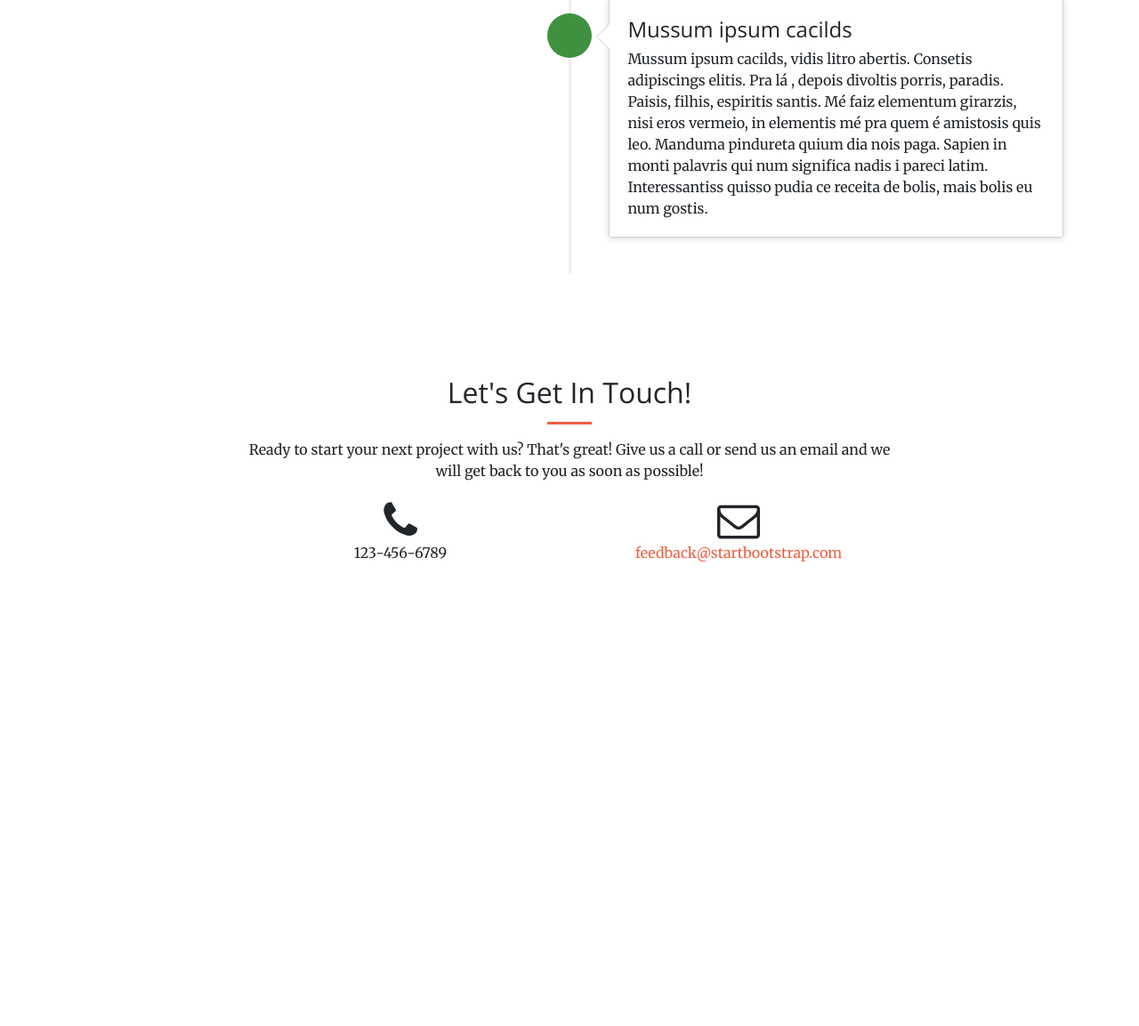
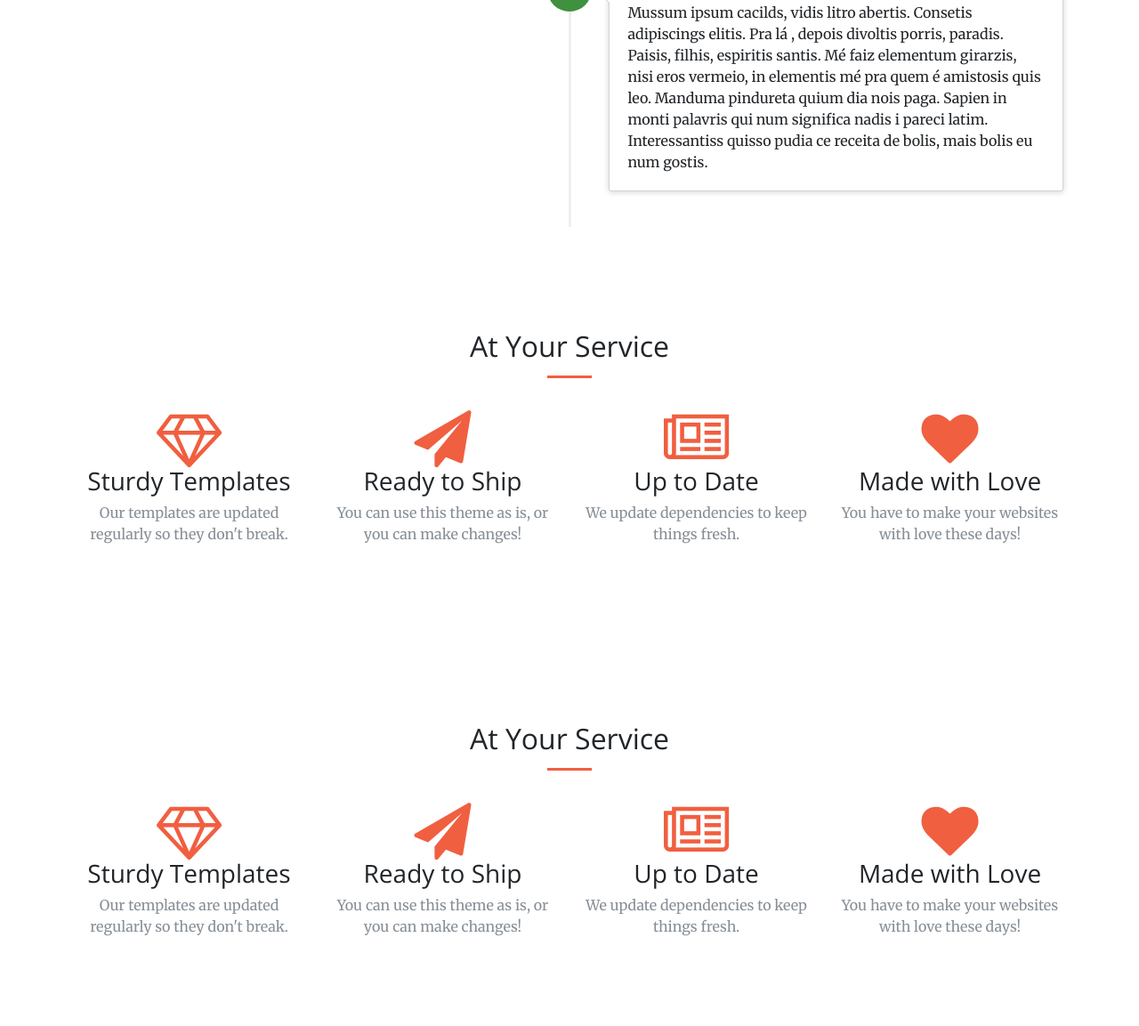
Before and after one commit to sorinbiriescu/thauinabox, a Flask app: page /resume in a window 1280 px wide. Shown: the part 2569-3722 px from the top of the page at 89% size. Before the commit the page ends 3200 px from the top, so only its background shows below. Run offline with Flask 2, Linux system fonts and the light colour scheme; some libraries are stand-ins or nearby versions.

Commit message:
Created the Resume page

```diff
--- a/app/templates/base.html
+++ b/app/templates/base.html
@@ -24,7 +24,11 @@
     <!-- Custom styles for this template -->
     <link href="../static/css/creative.min.css" rel="stylesheet">
 
+    <link href="../static/css/timeline.css" rel="stylesheet">
+
   </head>
+
+  <body id="page-top">
 
   {% block content %}
   {% endblock %}
--- a/app/templates/index.html
+++ b/app/templates/index.html
@@ -2,7 +2,7 @@
 {% extends "base.html" %}
 
 {% block content %}
-  <body id="page-top">
+
 
     <!-- Navigation -->
     <nav class="navbar navbar-expand-lg navbar-light fixed-top" id="mainNav">
--- a/app/templates/resume.html
+++ b/app/templates/resume.html
@@ -1,31 +1,7 @@
-<!DOCTYPE html>
-<html lang="en">
 
-  <head>
+{% extends "base.html" %}
 
-    <meta charset="utf-8">
-    <meta name="viewport" content="width=device-width, initial-scale=1, shrink-to-fit=no">
-    <meta name="description" content="">
-    <meta name="author" content="">
-
-    <title>Creative - Start Bootstrap Theme</title>
-
-    <!-- Bootstrap core CSS -->
-    <link href="../static/vendor/bootstrap/css/bootstrap.min.css" rel="stylesheet">
-
-    <!-- Custom fonts for this template -->
-    <link href="../static/vendor/font-awesome/css/font-awesome.min.css" rel="stylesheet" type="text/css">
-    <link href='https://fonts.googleapis.com/css?family=Open+Sans:300italic,400italic,600italic,700italic,800italic,400,300,600,700,800' rel='stylesheet' type='text/css'>
-    <link href='https://fonts.googleapis.com/css?family=Merriweather:400,300,300italic,400italic,700,700italic,900,900italic' rel='stylesheet' type='text/css'>
-
-    <!-- Plugin CSS -->
-    <link href="../static/vendor/magnific-popup/magnific-popup.css" rel="stylesheet">
-
-    <!-- Custom styles for this template -->
-    <link href="../static/css/creative.min.css" rel="stylesheet">
-    <link href="../static/css/timeline.css" rel="stylesheet">
-
-  </head>
+{% block content %}
 
   <body id="page-top">
 
@@ -42,13 +18,13 @@
                 <a class="nav-link js-scroll-trigger" href="#about">About</a>
               </li>
               <li class="nav-item">
-                <a class="nav-link js-scroll-trigger" href="#services">Services</a>
+                <a class="nav-link js-scroll-trigger" href="#work_experience">Work Experience</a>
               </li>
               <li class="nav-item">
-                <a class="nav-link js-scroll-trigger" href="#portfolio">Portfolio</a>
+                <a class="nav-link js-scroll-trigger" href="#competences">Competences</a>
               </li>
               <li class="nav-item">
-                <a class="nav-link js-scroll-trigger" href="#contact">Contact</a>
+                <a class="nav-link js-scroll-trigger" href="#education">Education</a>
               </li>
             </ul>
           </div>
@@ -68,12 +44,12 @@
       </div>
     </section>
 
-    <section class="p-0" id="portfolio">
+    <section class="p-0" id="work_experience">
       <div class="row">
         <div class="container">
-            <div class="page-header">
+            <!-- <div class="page-header">
                 <h1 id="timeline">Timeline</h1>
-            </div>
+            </div> -->
             <ul class="timeline">
                 <li>
                   <div class="timeline-badge"><i class="glyphicon glyphicon-check"></i></div>
@@ -170,43 +146,90 @@
       </div>
     </section>
 
-    <section id="contact">
+    <section id="competences">
       <div class="container">
         <div class="row">
-          <div class="col-lg-8 mx-auto text-center">
-            <h2 class="section-heading">Let's Get In Touch!</h2>
+          <div class="col-lg-12 text-center">
+            <h2 class="section-heading">At Your Service</h2>
             <hr class="primary">
-            <p>Ready to start your next project with us? That's great! Give us a call or send us an email and we will get back to you as soon as possible!</p>
           </div>
         </div>
+      </div>
+      <div class="container">
         <div class="row">
-          <div class="col-lg-4 ml-auto text-center">
-            <i class="fa fa-phone fa-3x sr-contact"></i>
-            <p>123-456-6789</p>
+          <div class="col-lg-3 col-md-6 text-center">
+            <div class="service-box">
+              <i class="fa fa-4x fa-diamond text-primary sr-icons"></i>
+              <h3>Sturdy Templates</h3>
+              <p class="text-muted">Our templates are updated regularly so they don't break.</p>
+            </div>
           </div>
-          <div class="col-lg-4 mr-auto text-center">
-            <i class="fa fa-envelope-o fa-3x sr-contact"></i>
-            <p>
-              <a href="mailto:your-email@your-domain.com">feedback@startbootstrap.com</a>
-            </p>
+          <div class="col-lg-3 col-md-6 text-center">
+            <div class="service-box">
+              <i class="fa fa-4x fa-paper-plane text-primary sr-icons"></i>
+              <h3>Ready to Ship</h3>
+              <p class="text-muted">You can use this theme as is, or you can make changes!</p>
+            </div>
+          </div>
+          <div class="col-lg-3 col-md-6 text-center">
+            <div class="service-box">
+              <i class="fa fa-4x fa-newspaper-o text-primary sr-icons"></i>
+              <h3>Up to Date</h3>
+              <p class="text-muted">We update dependencies to keep things fresh.</p>
+            </div>
+          </div>
+          <div class="col-lg-3 col-md-6 text-center">
+            <div class="service-box">
+              <i class="fa fa-4x fa-heart text-primary sr-icons"></i>
+              <h3>Made with Love</h3>
+              <p class="text-muted">You have to make your websites with love these days!</p>
+            </div>
           </div>
         </div>
       </div>
     </section>
 
-    <!-- Bootstrap core JavaScript -->
-    <script src="../static/vendor/jquery/jquery.min.js"></script>
-    <script src="../static/vendor/popper/popper.min.js"></script>
-    <script src="../static/vendor/bootstrap/js/bootstrap.min.js"></script>
+    <section id="education">
+      <div class="container">
+        <div class="row">
+          <div class="col-lg-12 text-center">
+            <h2 class="section-heading">At Your Service</h2>
+            <hr class="primary">
+          </div>
+        </div>
+      </div>
+      <div class="container">
+        <div class="row">
+          <div class="col-lg-3 col-md-6 text-center">
+            <div class="service-box">
+              <i class="fa fa-4x fa-diamond text-primary sr-icons"></i>
+              <h3>Sturdy Templates</h3>
+              <p class="text-muted">Our templates are updated regularly so they don't break.</p>
+            </div>
+          </div>
+          <div class="col-lg-3 col-md-6 text-center">
+            <div class="service-box">
+              <i class="fa fa-4x fa-paper-plane text-primary sr-icons"></i>
+              <h3>Ready to Ship</h3>
+              <p class="text-muted">You can use this theme as is, or you can make changes!</p>
+            </div>
+          </div>
+          <div class="col-lg-3 col-md-6 text-center">
+            <div class="service-box">
+              <i class="fa fa-4x fa-newspaper-o text-primary sr-icons"></i>
+              <h3>Up to Date</h3>
+              <p class="text-muted">We update dependencies to keep things fresh.</p>
+            </div>
+          </div>
+          <div class="col-lg-3 col-md-6 text-center">
+            <div class="service-box">
+              <i class="fa fa-4x fa-heart text-primary sr-icons"></i>
+              <h3>Made with Love</h3>
+              <p class="text-muted">You have to make your websites with love these days!</p>
+            </div>
+          </div>
+        </div>
+      </div>
+    </section>
 
-    <!-- Plugin JavaScript -->
-    <script src="../static/vendor/jquery-easing/jquery.easing.min.js"></script>
-    <script src="../static/vendor/scrollreveal/scrollreveal.min.js"></script>
-    <script src="../static/vendor/magnific-popup/jquery.magnific-popup.min.js"></script>
-
-    <!-- Custom scripts for this template -->
-    <script src="../static/js/creative.min.js"></script>
-
-  </body>
-
-</html>
+    {% endblock %}
```
